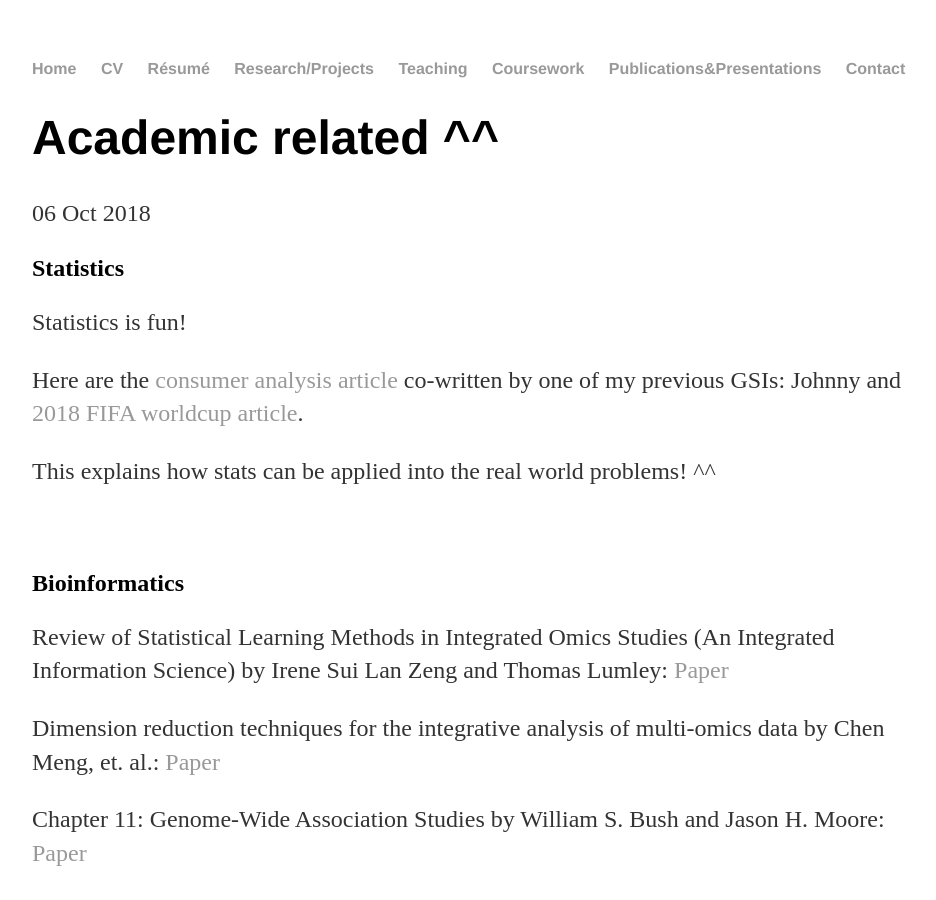
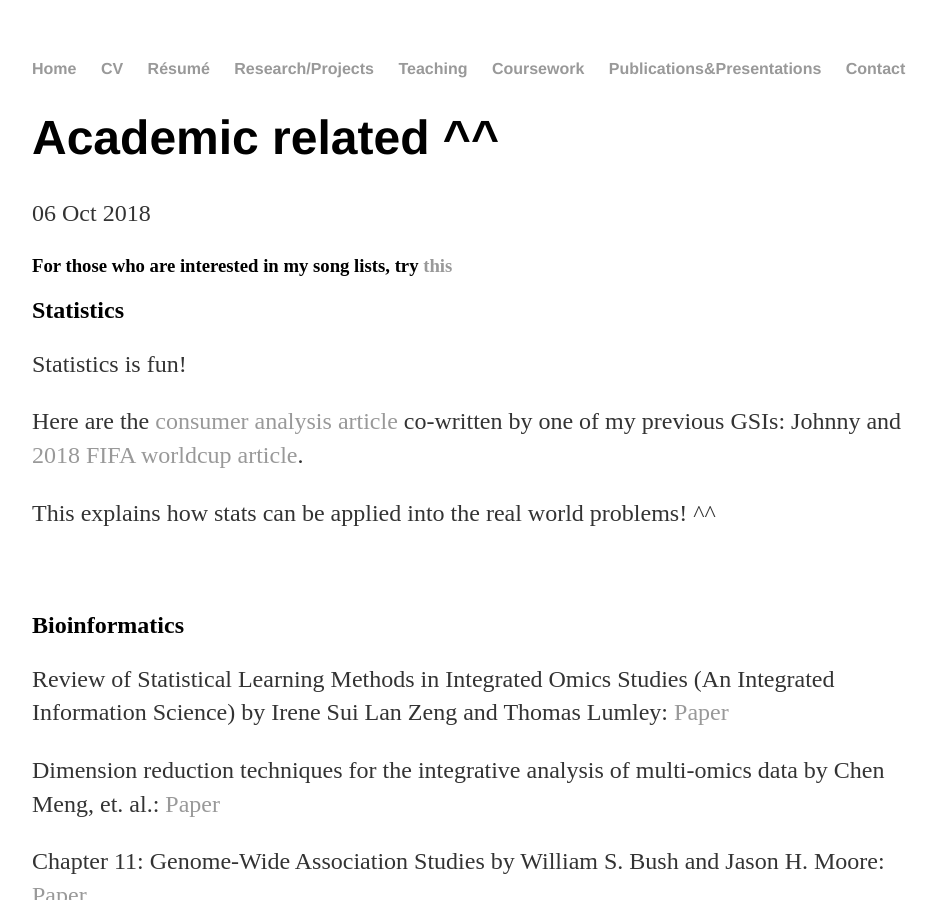
Before and after one commit to yjkweon24/yjkweon24.github.io, a Jekyll site: the page built from _posts/2019-03-16-Academic.md, in a window 1280 px wide and 900 px high. Shown: the whole window, without its empty margins (160-1096 px from the left). Built offline with Jekyll 4.4.1, drawn with Linux system fonts in a browser that asks for light colours.

Commit message:
Update 2019-03-16-Academic.md

```diff
--- a/_posts/2019-03-16-Academic.md
+++ b/_posts/2019-03-16-Academic.md
@@ -3,6 +3,7 @@ layout: post
 title: "Academic related ^^"
 date: 2018-10-06
 ---
+### For those who are interested in my song lists, try [this](https://yjkweon24.github.io/blog/2018/10/23/songs-that-i-love)
 
 ## Statistics
 Statistics is fun!
```
